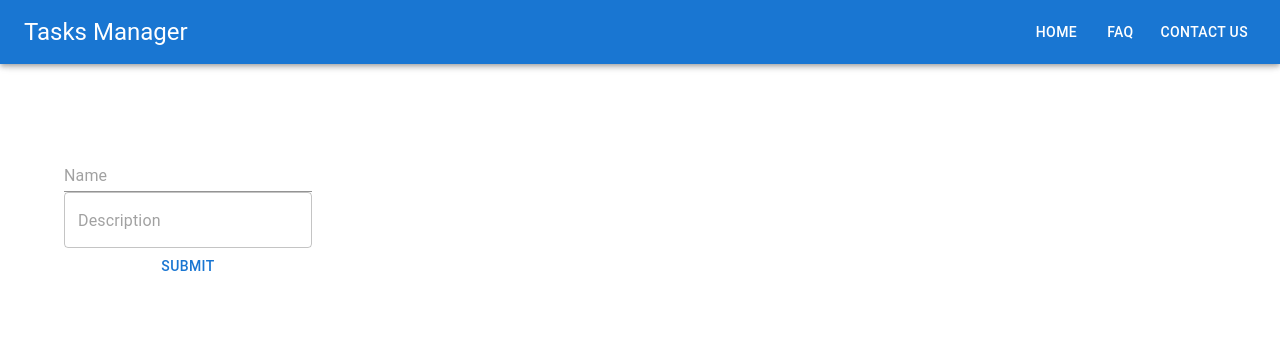
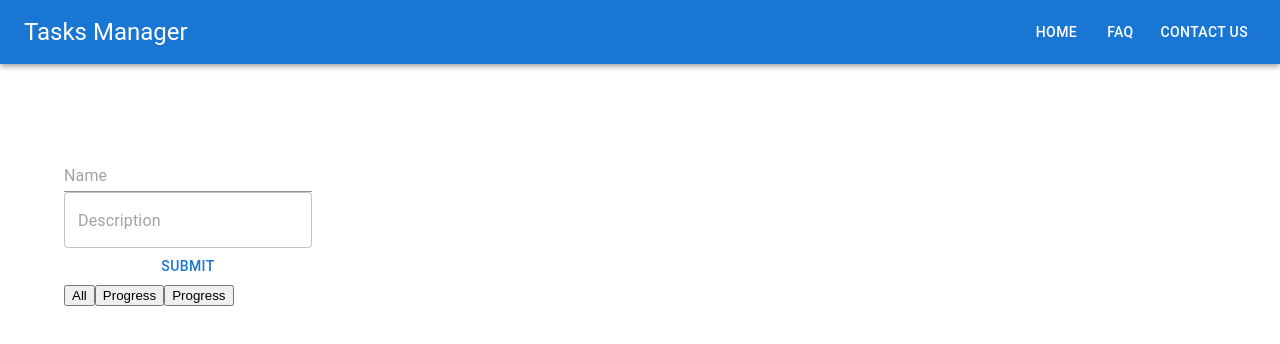
Before and after one commit to Heneros/react-tasks-manager, a React (Create React App) app: page / in a window 1280 px wide. Shown: the top 344 px of the page. Built offline with nearby package versions, Linux system fonts and the light colour scheme.

Commit message:
Buttons.js

```diff
--- a/src/components/Buttons.js
+++ b/src/components/Buttons.js
@@ -8,9 +8,17 @@ export default function Buttons() {
     const filteredTasks = tasks.filter(task => {
         if (filter === 'all') {
             return true;
+        } else if (filter === 'completed') {
+            return task.status === 'completed';
+        } else if (filter === 'progress') {
+            return task.status === 'progress';
         }
     })
     return (
-        <div></div>
+        <div>
+            <button onClick={() => setFilter('all')}>All</button>
+            <button onClick={() => setFilter('progress')}>Progress</button>
+            <button onClick={() => setFilter('progress')}>Progress</button>
+        </div>
     )
 }
```
